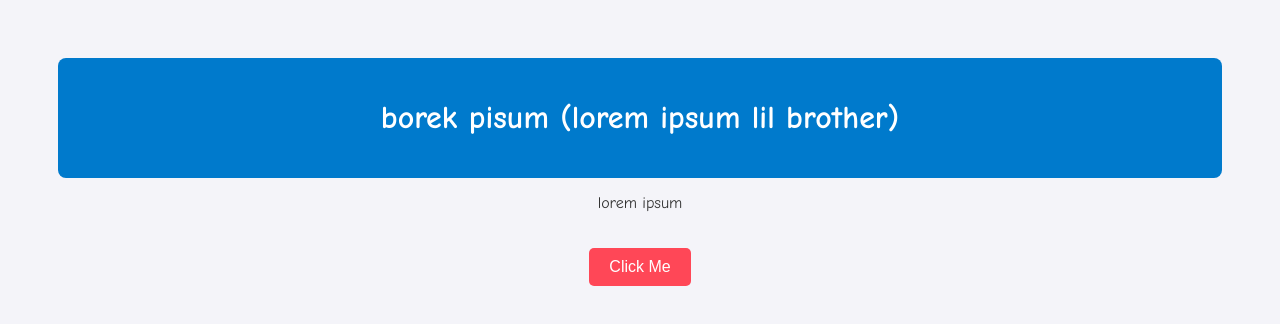
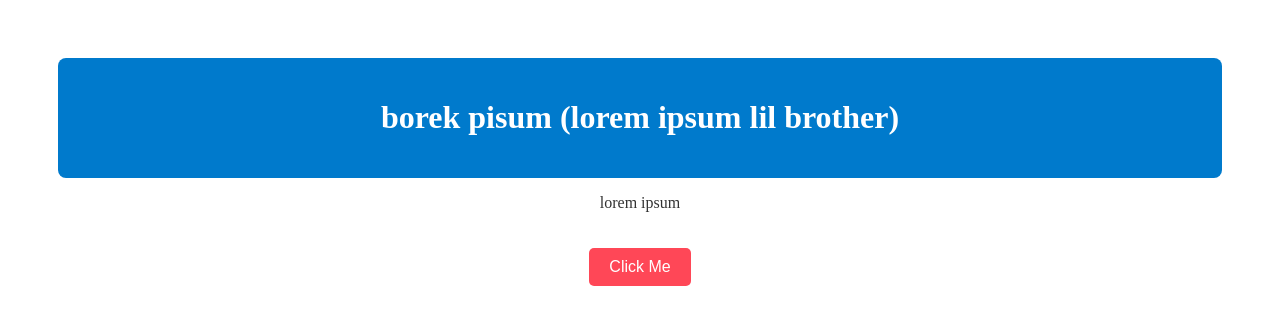
Before and after one commit to oof-oof12123/post-its, a plain HTML site: page index.html in a window 1280 px wide. Drawn offline with Linux system fonts and the light colour scheme.

Commit message:
Update style.css

```diff
--- a/style.css
+++ b/style.css
@@ -1,6 +1,6 @@
 body {
-    font-family: "Comic Sans MS", "Comic Sans", cursive;
-    background-color: #f4f4f9;
+    font-family: 'MyCustomFont';
+    src: url('./fonts/ComicSansMS3.ttf') format('truetype');
     color: #333;
     text-align: center;
     padding: 50px;
```
